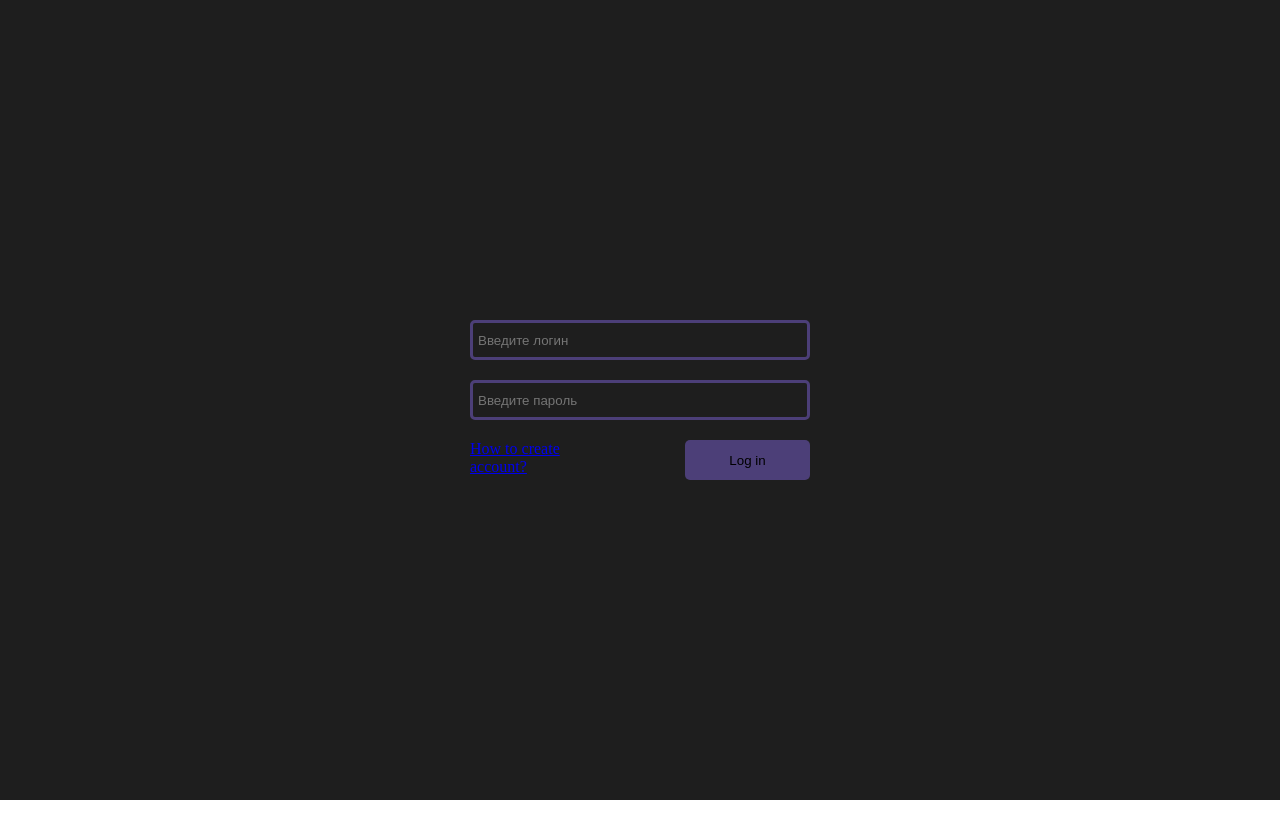
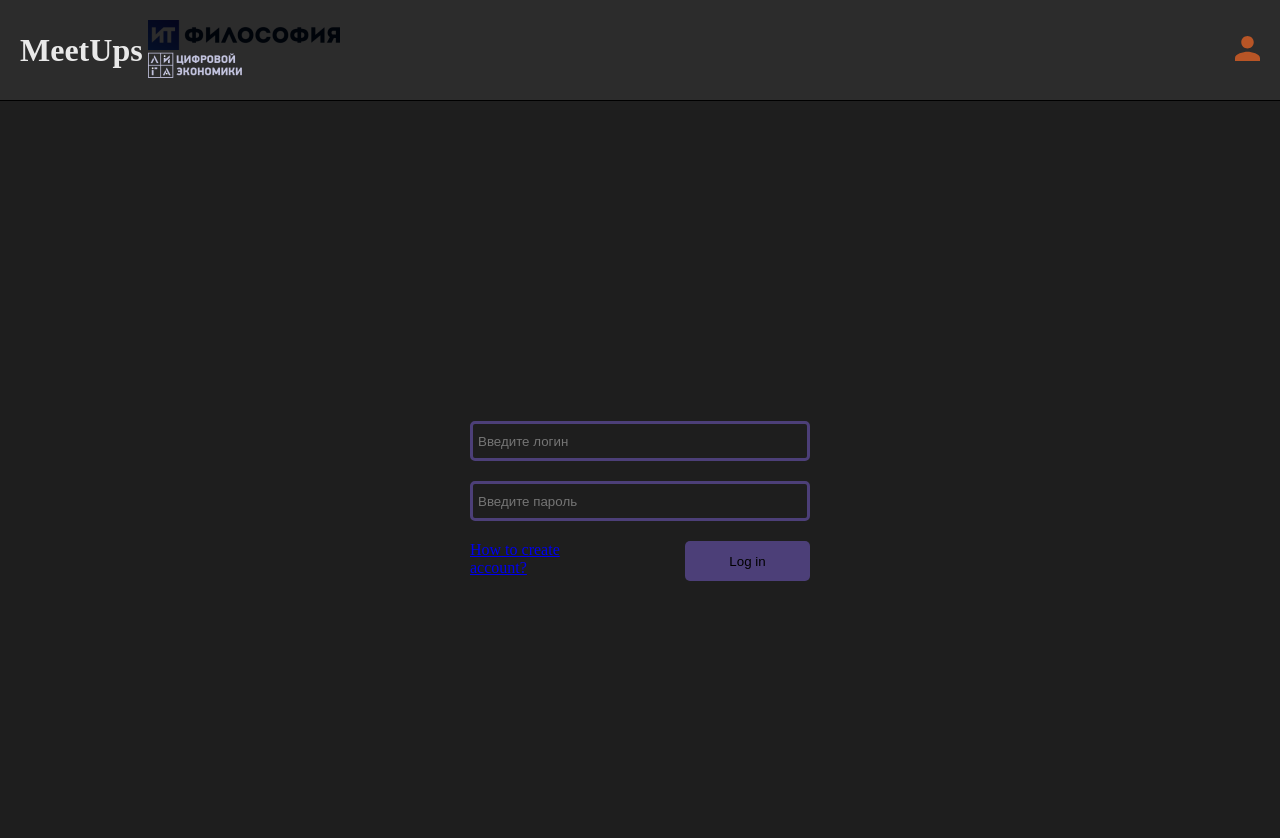
Before and after one commit to vladislavorehov55/final-liga-project, an Angular app: page /auth in a window 1280 px wide. Shown: the top 838 px of the page. Before the commit the page ends 800 px from the top, so only its background shows below. Built offline with nearby package versions, Linux system fonts and the light colour scheme.

Commit message:
Added: class img to img tag and new header when user is not autharization

```diff
--- a/src/app/components/header/header.component.html
+++ b/src/app/components/header/header.component.html
@@ -1,15 +1,12 @@
-<header class="header" *ngIf="user">
+<header class="header">
   <div class="logoWrap">
     <h1 class="logoTitle">MeetUps</h1>
     <div>
-      <div>
-        <img src="./assets/logo-one.png" alt="ит-философия">
-      </div>
-      <div>
-        <img src="./assets/logo-two.png" alt="лига">
+      <img class="img" src="./assets/logo-one.png" alt="ит-философия">
+      <img class="img" src="./assets/logo-two.png" alt="лига">
     </div>
   </div>
-  </div>
+  <ng-container *ngIf="user; else elseBlock">
     <nav>
       <ul class="navList">
         <li class="navItem">
@@ -42,4 +39,9 @@
     <button class="btnLogout" (click)="logoutHandler()">
       <app-svg-generator type="icon-exit"></app-svg-generator>
     </button>
+  </ng-container>
+  <ng-template #elseBlock>
+    <app-svg-generator type="user-icon" (userIconClickEvent)="userIconClickHandler()">
+    </app-svg-generator>
+  </ng-template>
 </header>
--- a/src/app/components/header/header.component.scss
+++ b/src/app/components/header/header.component.scss
@@ -35,3 +35,6 @@
   background: none;
   border: none;
 }
+.img {
+  display: block;
+}
--- a/src/app/components/header/header.component.ts
+++ b/src/app/components/header/header.component.ts
@@ -1,7 +1,7 @@
 import {ChangeDetectionStrategy, ChangeDetectorRef, Component, OnInit, OnDestroy} from '@angular/core';
 import {AuthService} from "../../services/auth/auth.service";
-import {IUser} from "../../models/user";
 import {IParsedToken} from "../../models/parsedTokem";
+import {Router} from "@angular/router";
 
 @Component({
   selector: 'app-header',
@@ -12,7 +12,8 @@ import {IParsedToken} from "../../models/parsedTokem";
 export class HeaderComponent implements OnInit, OnDestroy{
 
   user: IParsedToken | null = null
-  constructor(private _authService: AuthService, private _cdr: ChangeDetectorRef) {
+  constructor(private _authService: AuthService, private _cdr: ChangeDetectorRef,
+              private _router: Router) {
   }
 
   ngOnInit() {
@@ -39,6 +40,13 @@ export class HeaderComponent implements OnInit, OnDestroy{
     return  false
   }
 
+  userIconClickHandler() {
+    if (this._router.url === '/auth') {
+      return
+    }
+    this._router.navigate(['auth'])
+  }
+
   ngOnDestroy() {
     this._authService.userSubject.unsubscribe()
   }
--- a/src/app/components/shared/svg-generator/svg-generator.component.html
+++ b/src/app/components/shared/svg-generator/svg-generator.component.html
@@ -1,4 +1,4 @@
-<svg *ngIf="type === 'user-icon'" width="25" height="25" viewBox="0 0 25 25" fill="none" xmlns="http://www.w3.org/2000/svg">
+<svg *ngIf="type === 'user-icon'" (click)="userIconClickEvent.emit()" width="25" height="25" viewBox="0 0 25 25" fill="none" xmlns="http://www.w3.org/2000/svg">
   <path d="M12.5 12.5C15.9531 12.5 18.75 9.70312 18.75 6.25C18.75 2.79688 15.9531 0 12.5 0C9.04688 0 6.25 2.79688 6.25 6.25C6.25 9.70312 9.04688 12.5 12.5 12.5ZM12.5 15.625C8.32812 15.625 0 17.7188 0 21.875V25H25V21.875C25 17.7188 16.6719 15.625 12.5 15.625Z" fill="#B85526"/>
 </svg>
 <svg *ngIf="type === 'arrow'" width="29" height="23" viewBox="0 0 29 23" fill="none" xmlns="http://www.w3.org/2000/svg" xmlns:xlink="http://www.w3.org/1999/xlink">
```
Also changed, not shown: src/app/components/shared/svg-generator/svg-generator.component.ts (+7 -1 lines), src/assets/Vector (Stroke).svg (deleted), src/assets/Vector.svg (deleted). Lines whose indentation alone changed are shown as unchanged.
